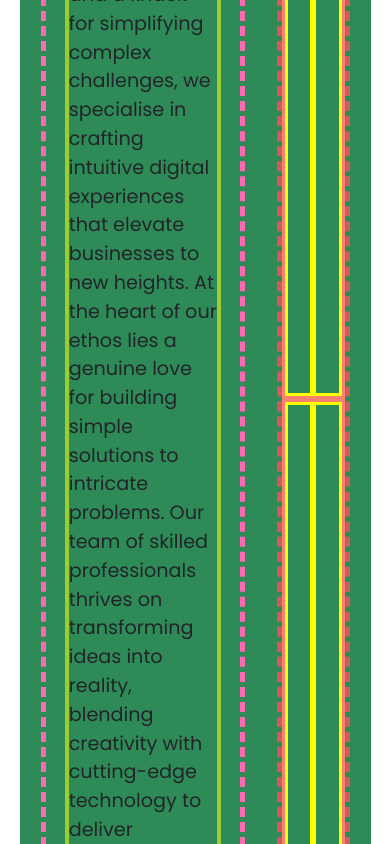
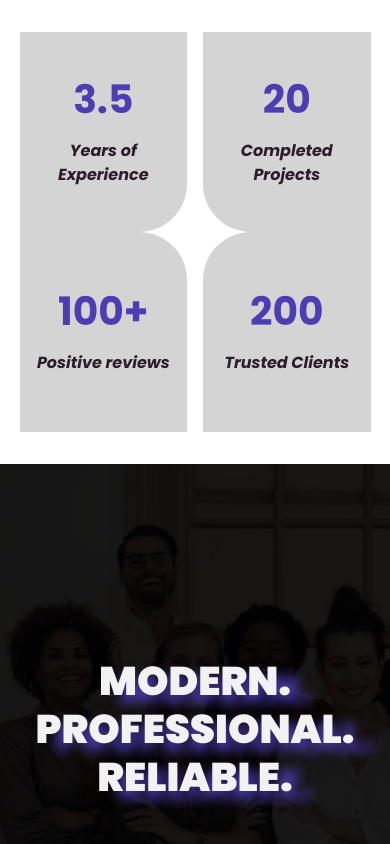
Before and after one commit to baayesh/TechMe, a React (Create React App) app: page /about-us in a window 390 px wide. Shown: the part 980-1824 px from the top of the page. Built offline with nearby package versions, Linux system fonts and the light colour scheme; a web font is replaced by a local one.

Commit message:
Add content to the layout page

```diff
--- a/src/components/Footer.jsx
+++ b/src/components/Footer.jsx
@@ -92,7 +92,7 @@ function Footer() {
               />
             </svg>
 
-                info@techme.co.nz<br/>info.techmeltd@gmail.com</li>
+                info@techme.co.nz</li>
 
             </ul>
           </div>
--- a/src/pages/About Us/Heading/Heading.css
+++ b/src/pages/About Us/Heading/Heading.css
@@ -1,10 +1,7 @@
-.about-heading-mdiv{
+.about-heading-mdiv {
   /* Begavior */
   display: flex;
   flex-direction: row;
-    /* Colors */
-    border: 5px solid seagreen;
-    background-color: seagreen;
 
   /* Sizes and spacing */
   height: auto;
@@ -13,36 +10,35 @@
   margin: 1em auto;
 }
 
-.about-intro{
+.about-intro {
   /* Behavior */
-    display:flex;
+  display: flex;
   justify-content: flex-start;
   flex-direction: column;
   /* Colors */
 
-    border: 5px dashed hotpink;
+  background-color: rgb(75, 61, 178, 0.3);
 
   /* Sizes and spacing */
   height: auto;
   max-width: 72em;
-    width:60%;
-    margin:1em;
+  width: 60%;
+  padding: 3em;
+  margin: 1em;
 }
 
-.about-intro h3{
+.about-intro h3 {
   /* Colors */
-    border: 4px solid yellowgreen;
+
   /* fonts */
   font-family: Lovelo, sans-serif;
   font-weight: 900;
   font-size: 4rem;
   text-align: left;
 
-
   /* Sizes and spacing */
-    margin:0em 0em 0em 1.5em;
-    width:auto;
-
+  margin: 0em 0em 0em 1.5em;
+  width: auto;
 }
 .about-line {
   /* behavior */
@@ -57,42 +53,176 @@
   margin-left: 24em;
 }
 
-  .about-intro p{
+.about-intro p {
   /* Fonts */
   font-family: Poppins, sans-serif;
-    font-size: 1.2rem;
+  font-size: 1rem;
   /* Colors */
-    border: 4px solid yellowgreen;
+
   /* Sizes and spacing */
-    margin:1em;
+  margin: 1em;
   text-align: left;
 }
 
-.about-info{
+.about-info {
   /* Colors */
-    border: 5px dashed indianred;
 
   /* Sizes and spacing */
   height: auto;
   max-width: 48em;
-    width:40%;
-    margin:1em;
+  width: 40%;
+  margin: 1em;
 }
 
-.about-info-row{
+.about-info-row {
   /* Behavior */
   display: flex;
   /* color */
-    border: 3px solid salmon;
+
   /* Sizes and Spacing */
   height: 50%;
   width: 100%;
+  gap: 1em;
 }
 
-.about-info-col{
+.about-info-col {
+  display: flex;
+  flex-direction: column;
+  justify-content: center;
+  align-items: center;
+  gap: 1em;
   /* color */
-    border: 3px solid yellow;
+  background-color: rgba(112, 112, 112, 0.3);
+
   /* Sizes and Spacing */
   width: 50%;
   height: 100%;
+  padding: 1em;
 }
+
+.about-info-col h5 {
+  font-family: Poppins, sans-serif;
+  font-weight: 700;
+  font-size: 3rem;
+  color: #4b3db2;
+
+  margin-bottom: 0;
+  padding: auto;
+}
+
+.about-info-col p {
+  font-family: Poppins, sans-serif;
+  font-weight: 700;
+  font-size: 1.2rem;
+  font-style: italic;
+  color: #2c1c2c;
+
+  margin-bottom: 0;
+  padding: auto;
+}
+
+.about-info-border-1 {
+  border-radius: 0em 0em 3em 0em;
+}
+
+.about-info-border-2 {
+  border-radius: 0em 0em 0em 3em;
+}
+
+.about-info-border-3 {
+  border-radius: 0em 3em 0em 0em;
+}
+
+.about-info-border-4 {
+  border-radius: 3em 0em 0em 0em;
+}
+
+@media (max-width: 1500px) {
+  .about-heading-mdiv {
+    align-items: center;
+  }
+  .about-intro h3 {
+    font-size: 2.5rem;
+  }
+
+  .about-line {
+    height: 0.5rem;
+    width: 23rem;
+    margin-left: 10em;
+  }
+
+  .about-info {
+    height: 25em;
+  }
+}
+
+@media (max-width: 1200px) {
+  .about-info-col h5 {
+    font-size: 2.45rem;
+  }
+  .about-info-col p {
+    font-size: 1rem;
+  }
+}
+
+@media (max-width: 992px) {
+  .about-heading-mdiv {
+    flex-direction: column;
+  }
+
+  .about-intro {
+    width: 100%;
+  }
+
+  .about-info {
+    width: 100%;
+  }
+
+  .about-intro span {
+    white-space: nowrap;
+  }
+
+  .about-line{
+    margin-left: 5em ;
+  }
+}
+
+@media (max-width: 768px) {
+    .about-intro h3{
+        font-size: 2rem;
+    }
+    .about-intro span {
+        white-space: inherit;
+      }
+
+      .about-intro p{
+        font-size: 0.9rem;
+        text-align: center;
+      }
+}
+
+@media (max-width: 552px) {
+    .about-intro{
+        padding:2em;
+    }
+
+    .about-line{
+        margin: 0;
+        align-self: center;
+    }
+
+    .about-intro h3{
+        margin-left: 0;
+        text-align:center;
+    }
+}
+
+@media (max-width: 450px){
+    .about-intro{
+        padding:1.5em;
+    }
+
+    .about-line{
+       display: none;
+    }
+}
--- a/src/pages/About Us/Heading/Heading.jsx
+++ b/src/pages/About Us/Heading/Heading.jsx
@@ -7,7 +7,7 @@ const Heading = () => {
   return (
     <div className="about-heading-mdiv">
       <div className="about-intro">
-        <h3>{introHeading}</h3>
+        <h3>SIMPLE SOLUTIONS FOR <span>DIFFICULT PROBLEMS</span></h3>
         <div className="about-line"></div>
 
         <p>
@@ -26,12 +26,25 @@ const Heading = () => {
       </div>
       <div className="about-info">
         <div className="about-info-row">
-          <div className="about-info-col"></div>
-          <div className="about-info-col"></div>
+          <div className="about-info-col about-info-border-1">
+            <h5>3.5</h5>
+            <p>Years of Experience</p>
+          </div>
+          <div className="about-info-col about-info-border-2">
+            <h5>20</h5>
+            <p>Completed Projects</p>
+          </div>
         </div>
         <div className="about-info-row">
-        <div className="about-info-col"></div>
-          <div className="about-info-col"></div>
+          <div className="about-info-col about-info-border-3">
+
+            <h5>100+</h5>
+            <p>Positive reviews</p>
+          </div>
+          <div className="about-info-col about-info-border-4">
+            <h5>200</h5>
+            <p>Trusted Clients</p>
+          </div>
         </div>
       </div>
     </div>
--- a/src/pages/About Us/OurTeam/OurTeam.css
+++ b/src/pages/About Us/OurTeam/OurTeam.css
@@ -1,22 +1,18 @@
-.about-ot-mdiv{
+.about-ot-mdiv {
   /* Behavior */
   display: flex;
   flex-direction: column;
   justify-content: center;
-    /* Color */
-    border: 5px solid lightblue;
-    background-color: lightgreen;
+
   /* Sizes and spacing */
   max-width: 120em;
   width: 90%;
   margin: 2em auto;
-
 }
 
-.about-ot-header{
+.about-ot-header {
   /* Sizes and spacing */
-    padding:2em 0em 2em 10em;
-
+  padding: 2em 0em 2em 10em;
 }
 .about-card-line {
   /* behavior */
@@ -31,46 +27,109 @@
   margin-left: -3em;
 }
 
-.about-ot-header h2{
+.about-ot-header h2 {
   /* Fonts */
   font-family: Lovelo, sans-serif;
   font-weight: 800;
   font-size: 3rem;
   text-align: left;
   margin-bottom: 0;
-
 }
 
-.about-ot-card-container{
+.about-ot-card-container {
   /* Behavior */
   display: flex;
   justify-content: center;
   /* Spacing */
   gap: 5%;
+}
+.about-ot-card {
+  /* color */
+  background-color: rgba(75, 61, 178, 0.3);
 
-}
-.about-ot-card{
-    /* color */
-    border: 5px dashed darkorange;
-    background-color: antiquewhite;
   /* Sizes and spacing */
-    width:20%;
-    height: 25em;
+  width: 20%;
 }
 
-.about-ot-card img{
+.about-ot-card img {
   /* Sizes and spacing */
   width: 100%;
-    height: 50%;
+  height: auto;
 }
 
-.about-ot-mainDetails{
+.about-ot-mainDetails {
   /* Colors */
+  background-color: #4b3db2;
+  color: #f2f2f2;
 
-    background-color: lightpink;
   align-self: center;
 
   /* Sizes and spacing */
-    height: 20%;
-    margin:1em 0em;
+
+  margin: 1em 0em;
+  padding: 0.7em 0em;
 }
+
+.about-ot-mainDetails p {
+  font-family: Poppins, sans-serif;
+  font-size: 0.8rem;
+
+  margin-bottom: 0;
+}
+
+.about-ot-mainDetails h4 {
+  font-family: Poppins, sans-serif;
+  font-size: 1.2rem;
+  font-weight: 700;
+}
+
+@media (max-width:992px){
+    .about-ot-mainDetails h4 {
+        font-size: 1rem;
+    }
+    .about-ot-mainDetails p {
+        font-size: 0.7rem;
+    }
+    .about-ot-header h2{
+        font-size: 2.5rem;
+    }
+}
+
+@media (max-width:768px){
+    .about-ot-mainDetails h4 {
+        font-size: 0.8rem;
+    }
+    .about-ot-mainDetails p {
+        font-size: 0.6rem;
+    }
+}
+
+
+@media (max-width:552px){
+    .about-ot-card-container{
+        display: flex;
+        flex-direction: column;
+        align-items: center;
+    }
+
+    .about-ot-card{
+        width: 70%;
+        margin-bottom: 1em;
+    }
+
+    .about-ot-mainDetails h4 {
+        font-size: 1.5rem;
+    }
+    .about-ot-mainDetails p {
+        font-size: 0.8rem;
+    }
+
+    .about-ot-header{
+        padding:2em 0em 2em 0em;
+       align-self: center;
+    }
+
+    .about-card-line{
+        display: none;
+    }
+}
--- a/src/pages/About Us/OurTeam/OurTeam.jsx
+++ b/src/pages/About Us/OurTeam/OurTeam.jsx
@@ -1,5 +1,6 @@
 import React from "react";
 import "./OurTeam.css";
+import dummyImg from "../../../Assets/Team Members/dummy-img.png";
 
 const OurTeam = () => {
   const cardDetails = [
@@ -29,8 +30,6 @@ const OurTeam = () => {
     },
   ];
   return (
-
-
     <div className="about-ot-mdiv">
       <div className="about-ot-header">
         <h2>Our team</h2>
@@ -40,16 +39,11 @@ const OurTeam = () => {
       <div className="about-ot-card-container">
         {cardDetails.map((cardDetail) => (
           <div className="about-ot-card">
-              <img
-                src="https://i.ibb.co/0v0Bx8b/Our-Team.png"
-                alt="Our Team"
-                border="0"
-              />
+            <img src={dummyImg} alt="Our Team" border="0" />
             <div className="about-ot-mainDetails">
               <h4>{cardDetail.Name}</h4>
               <p>{cardDetail.designation}</p>
             </div>
-              <p>{cardDetail.description}</p>
           </div>
         ))}
       </div>
--- a/src/pages/About Us/VisionAndMission/VisionAndMision.css
+++ b/src/pages/About Us/VisionAndMission/VisionAndMision.css
@@ -1,16 +1,78 @@
 .vam-mdiv {
   /* Behavior */
   display: flex;
-  /* color */
-  border: 5px solid yellow;
-  background-color: yellowgreen;
+  align-items: center;
   /* Sizes and Spacing */
   width: 100%;
+  background-image: url(../../../Assets/AboutUs/Background_Image.png);
+  background-repeat: no-repeat;
+  background-size: cover;
+  height: calc(60vh + 2em);
 }
 
-.vam-img {
+.vam-mdiv h2 {
+  color: #f2f2f2;
+  font-family: Poppins, sans-serif;
+  font-weight: 900;
+  font-size: 4.5rem;
+  text-shadow: 0.5em  0.2em 0.3em #4b3db2;
+  margin-right: 0.7em;
+}
+
+.vam-img img {
   /* color */
-  border: 4px dashed red;
-  /* Sizes and Spacing */
-  width: 60%;
+  border-radius: 20px;
+  margin: 0em 1em 0em 4em;
+  display: block;
+  width: 100%;
+
 }
+
+@media (max-width: 1400px) {
+  .vam-mdiv h2 {
+    font-size: 3.5rem;
+  }
+}
+
+@media (max-width: 992px) {
+  .vam-mdiv h2 {
+    font-size: 3rem;
+  }
+}
+
+@media (max-width: 768px) {
+
+
+  .vam-mdiv h2 {
+    font-size: 2.5rem;
+    margin-right: 0;
+    font-size: 3.5rem;
+  }
+}
+
+@media (max-width: 650px) {
+  .vam-img img{
+    display: none;
+  }
+
+}
+
+@media (max-width: 552px) {
+  .vam-mdiv h2 {
+      font-size: 3rem;
+  }
+}
+
+@media (max-width: 450px) {
+  .vam-mdiv h2 {
+    font-size: 2.5rem;
+}
+
+}
+
+@media (max-width: 360px) {
+  .vam-mdiv h2 {
+    font-size: 2.2rem;
+}
+
+}
--- a/src/pages/About Us/VisionAndMission/VisionAndMission.jsx
+++ b/src/pages/About Us/VisionAndMission/VisionAndMission.jsx
@@ -1,10 +1,13 @@
 import React from 'react';
 import './VisionAndMision.css';
+import missionImage from '../../../Assets/AboutUs/Mission_Image.png'
 
 const VisionAndMission = () => {
   return (
     <div className='vam-mdiv'>
-        <div className="vam-img"></div>
+        <div className="vam-img">
+          <img src={missionImage}alt="" />
+        </div>
         <h2>MODERN. PROFESSIONAL. RELIABLE.</h2>
 
     </div>
```
Also changed, not shown: src/Assets/AboutUs/Background_Image.png (added), src/Assets/AboutUs/Mission_Image.png (added). Lines whose indentation alone changed are shown as unchanged.
